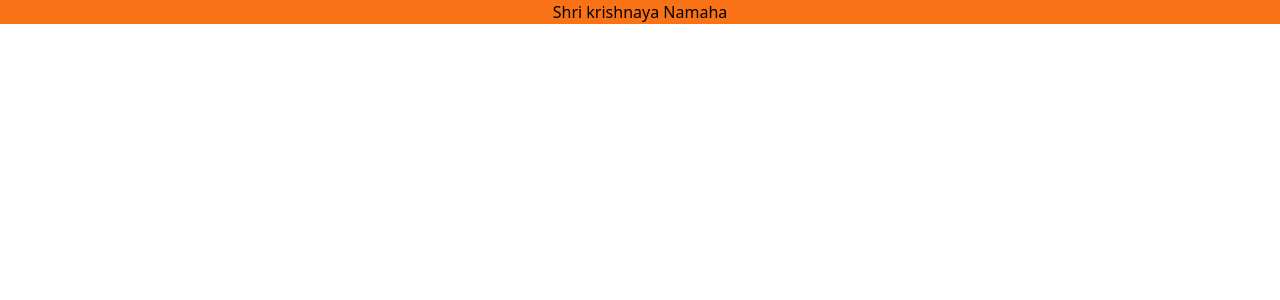
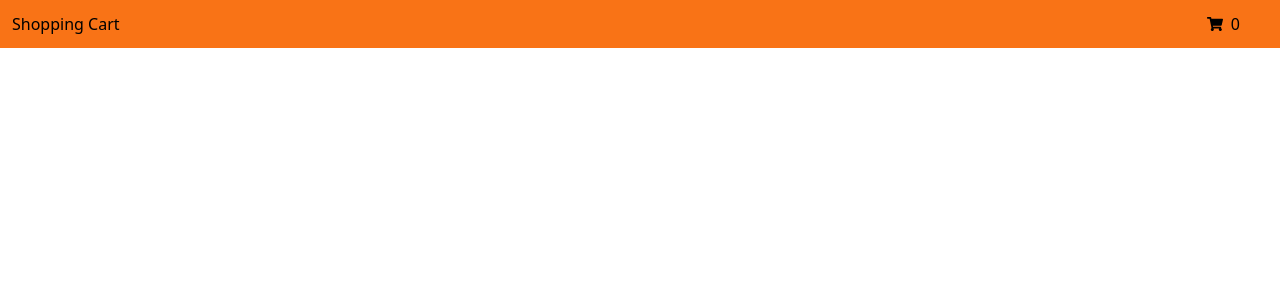
Before and after one commit to ShreenidhiBatavi/react_tailwind_shoppingcart, a React (Create React App) app: page / in a window 1280 px wide. Shown: the top 300 px of the page. Built offline with nearby package versions, Linux system fonts and the light colour scheme.

Commit message:
navbar added

```diff
--- a/package.json
+++ b/package.json
@@ -8,6 +8,7 @@
     "@testing-library/user-event": "^13.5.0",
     "react": "^18.1.0",
     "react-dom": "^18.1.0",
+    "react-icons": "^4.3.1",
     "react-scripts": "5.0.1",
     "web-vitals": "^2.1.4"
   },
--- a/src/App.js
+++ b/src/App.js
@@ -1,11 +1,11 @@
 import logo from './logo.svg';
 import './App.css';
+import Navbar from './components/Navbar';
 
 function App() {
   return (
     <div className="App bg-orange-500">
-
-      <h2>Shri krishnaya Namaha</h2>
+      <Navbar/>
     </div>
   );
 }
--- a/src/components/Navbar.js
+++ b/src/components/Navbar.js
@@ -1,9 +1,14 @@
 import React from 'react'
-
+import { FaShoppingCart } from "react-icons/fa";
 const Navbar = () => {
   return (
     <>
-
+        <div className='flex justify-between items-center'>
+            <h1 className='p-3'>Shopping Cart</h1>
+            <div className='flex items-center'>
+             <FaShoppingCart/> <span className='mr-10 ml-2'>0</span>
+            </div>
+        </div>
     </>
   )
 }
```
Also changed, not shown: 1 other file (tests, documents, lock files or other folders).
